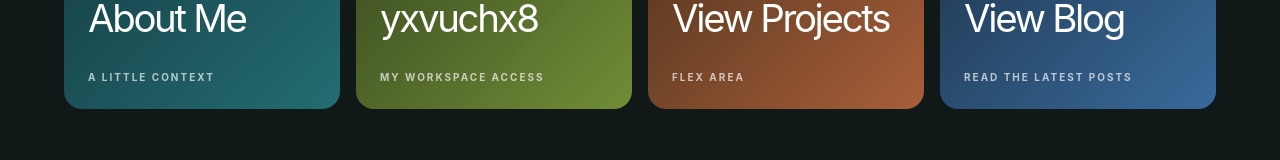
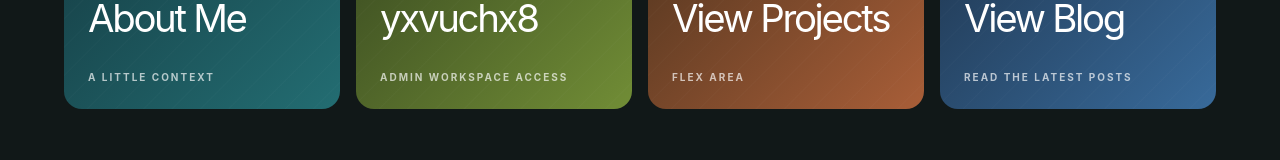
Before and after one commit to yxvuchx8-duck/blog-projects, a React (Vite) app: page / in a window 1280 px wide. Shown: the part 1088-1248 px from the top of the page. Built offline with nearby package versions, Linux system fonts and the light colour scheme; no server answers; the database is empty.

Commit message:
3rd commit

```diff
--- a/src/App.tsx
+++ b/src/App.tsx
@@ -257,7 +257,7 @@ function HomePage({ onNavigate }: { onNavigate: (route: Route) => void }) {
             <span className="action-arrow">
               <LockKeyhole size={18} />
             </span>
-            <span className="action-caption">My workspace access</span>
+            <span className="action-caption">Admin workspace access</span>
           </motion.button>
           <motion.button
             data-testid="action-projects"
```
